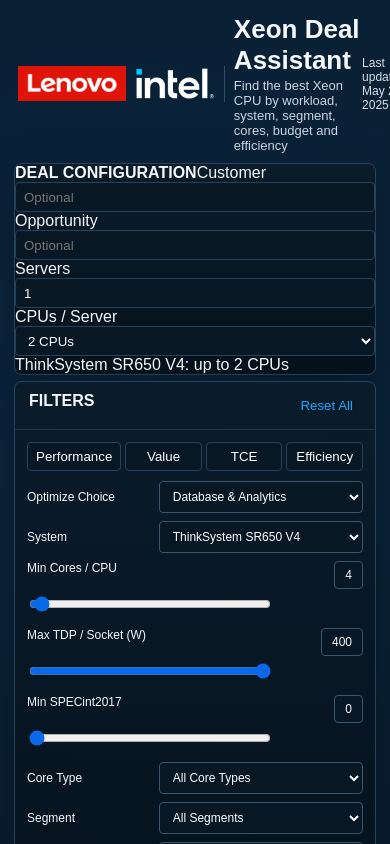
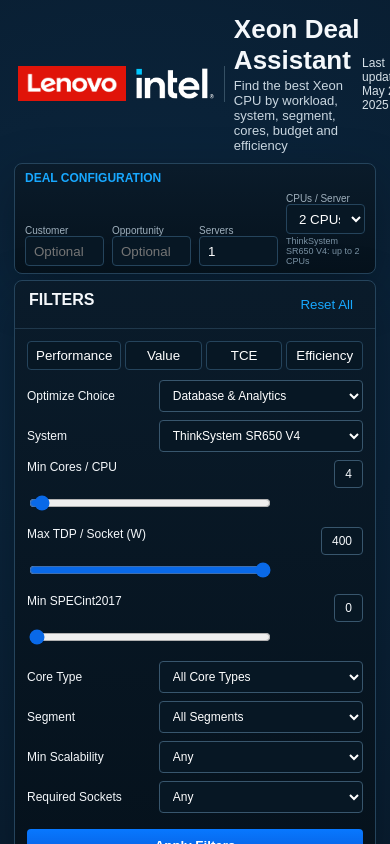
Before and after one commit to fabricefuhrer/xeon_assistant_hz, a Next.js app: page / in a window 390 px wide. Shown: the top 844 px of the page. Built offline with nearby package versions, Linux system fonts and the light colour scheme.

Commit message:
Tighten and align dashboard and deal configuration

```diff
--- a/app/globals.css
+++ b/app/globals.css
@@ -1 +1,2 @@
 *{box-sizing:border-box}html,body{margin:0;background:#020812;color:#f5f8fb;font-family:Arial,Helvetica,sans-serif}button,select,input{font-family:inherit}button{cursor:pointer;background:#071724;color:#fff;border:1px solid #25445c;border-radius:4px;padding:6px 8px}button:disabled{opacity:.45;cursor:not-allowed}select{cursor:pointer}.control-input{vertical-align:middle}.dashboard-shell{min-height:100vh;padding:14px;background:radial-gradient(circle at 35% 10%,#0b2740 0,#06111d 35%,#020812 100%)}.dashboard{display:grid;grid-template-columns:300px 1fr 1.45fr 1.2fr;gap:6px;align-items:start}.dashboard>*,.dashboard>div{align-self:start}.dashboard>div{grid-auto-rows:max-content}.mini-grid{display:grid;grid-template-columns:repeat(4,1fr);gap:6px}.stat-grid{display:grid;grid-template-columns:repeat(4,1fr);gap:8px}.side-grid{display:grid;gap:6px}.table-wrap{overflow:hidden}.table-scroll{overflow:auto;max-height:224px}.footerbar{display:flex;justify-content:space-between;color:#9fb0bd;font-size:12px;padding:12px 12px 0}.logo-row{display:flex;align-items:center;gap:18px}@media(max-width:1400px){.dashboard{grid-template-columns:280px 1fr 1.25fr}.side-grid{grid-column:2 / span 2;grid-template-columns:1fr 1fr}.stat-grid{grid-template-columns:repeat(4,1fr)}}@media(max-width:980px){.dashboard{display:block}.dashboard>*{margin-bottom:8px}.logo-row{gap:10px}.mini-grid,.stat-grid{grid-template-columns:repeat(2,1fr)}.footerbar{display:block}.table-scroll{max-height:none}}
+.deal-config{padding:7px 10px;display:grid;grid-template-columns:auto 1.4fr 1.4fr .55fr .72fr;gap:8px;align-items:end}.deal-config label{font-size:10px;color:#9fb0bd}.deal-title{align-self:center;color:#18a8ff;font-size:12px;white-space:nowrap;padding-right:4px}.socket-hint{display:block;font-size:9px;color:#7890a2;margin-top:2px;white-space:nowrap}.dashboard .panel{height:auto}.dashboard>div{align-content:start}.dashboard>div>.panel{align-self:start}@media(max-width:1200px){.deal-config{grid-template-columns:1fr 1fr 1fr 1fr}.deal-title{grid-column:1/-1}.socket-hint{white-space:normal}}
```
